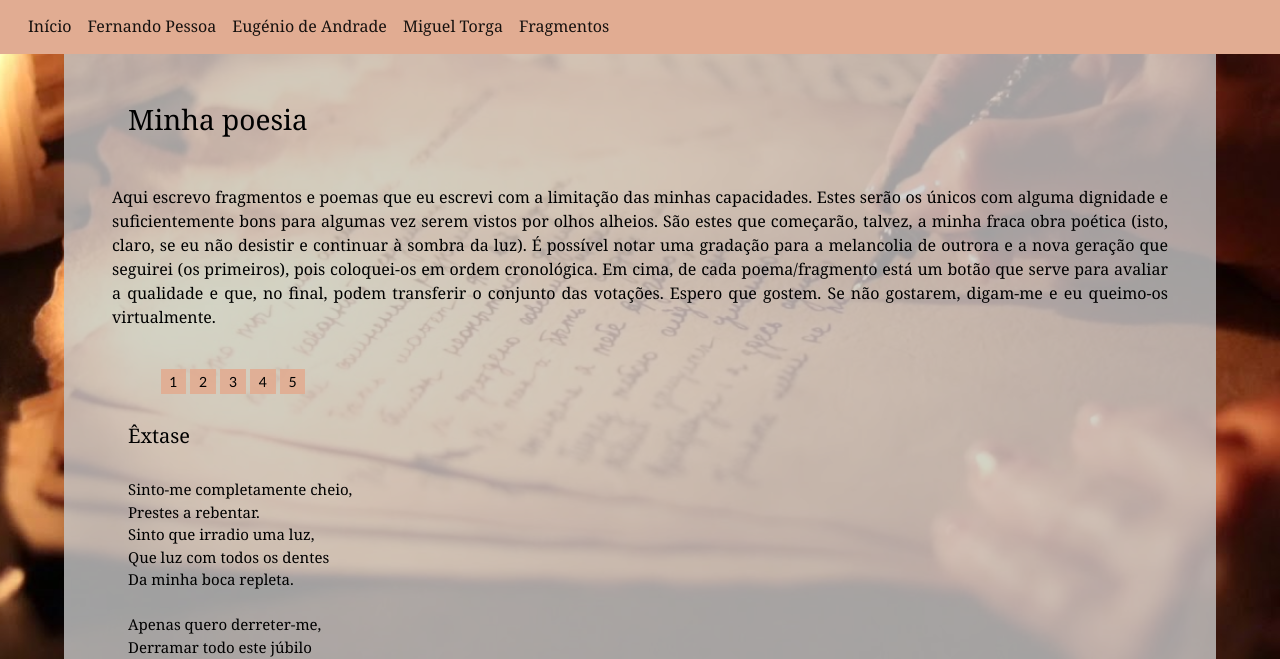
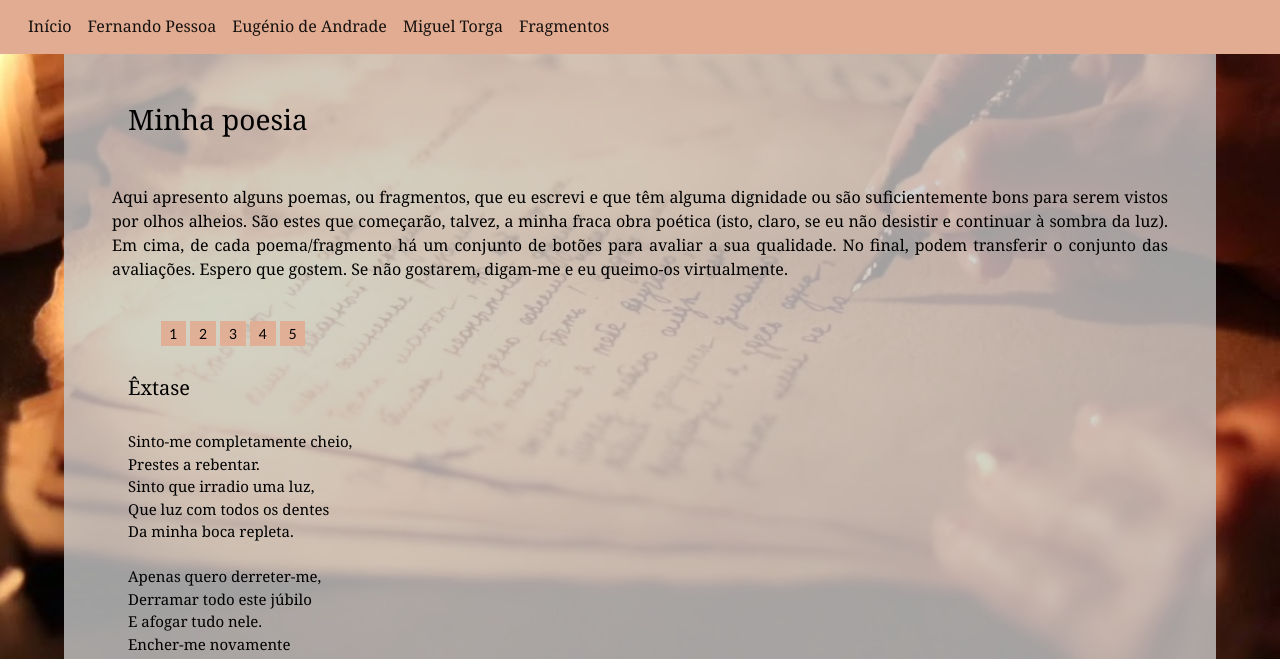
Before and after one commit to GabrieLeitao/gabrieleitao.github.io, a plain HTML site: page meu.html in a window 1280 px wide. Shown: the part 122-781 px from the top of the page. Drawn offline with nearby package versions, Linux system fonts and the light colour scheme.

Commit message:
Update meu.html

```diff
--- a/meu.html
+++ b/meu.html
@@ -41,11 +41,9 @@
         <h3 class="titles">Minha poesia</h3>
         <br>
         <p>
-          Aqui escrevo fragmentos e poemas que eu escrevi com a limitação das minhas capacidades. Estes serão os únicos com alguma dignidade
-          e suficientemente bons para algumas vez serem vistos por olhos alheios. São estes que começarão, talvez, a minha fraca obra poética (isto,
-          claro, se eu não desistir e continuar à sombra da luz).
-          É possível notar uma gradação para a melancolia de outrora e a nova geração que seguirei (os primeiros), pois coloquei-os em ordem cronológica.
-          Em cima, de cada poema/fragmento está um botão que serve para avaliar a qualidade e que, no final, podem transferir o conjunto das votações.
+          Aqui apresento alguns poemas, ou fragmentos, que eu escrevi e que têm alguma dignidade ou são suficientemente bons para serem vistos por olhos alheios.
+          São estes que começarão, talvez, a minha fraca obra poética (isto, claro, se eu não desistir e continuar à sombra da luz).
+          Em cima, de cada poema/fragmento há um conjunto de botões para avaliar a sua qualidade. No final, podem transferir o conjunto das avaliações.
           Espero que gostem. Se não gostarem, digam-me e eu queimo-os virtualmente.
         </p>
         <br>
```
